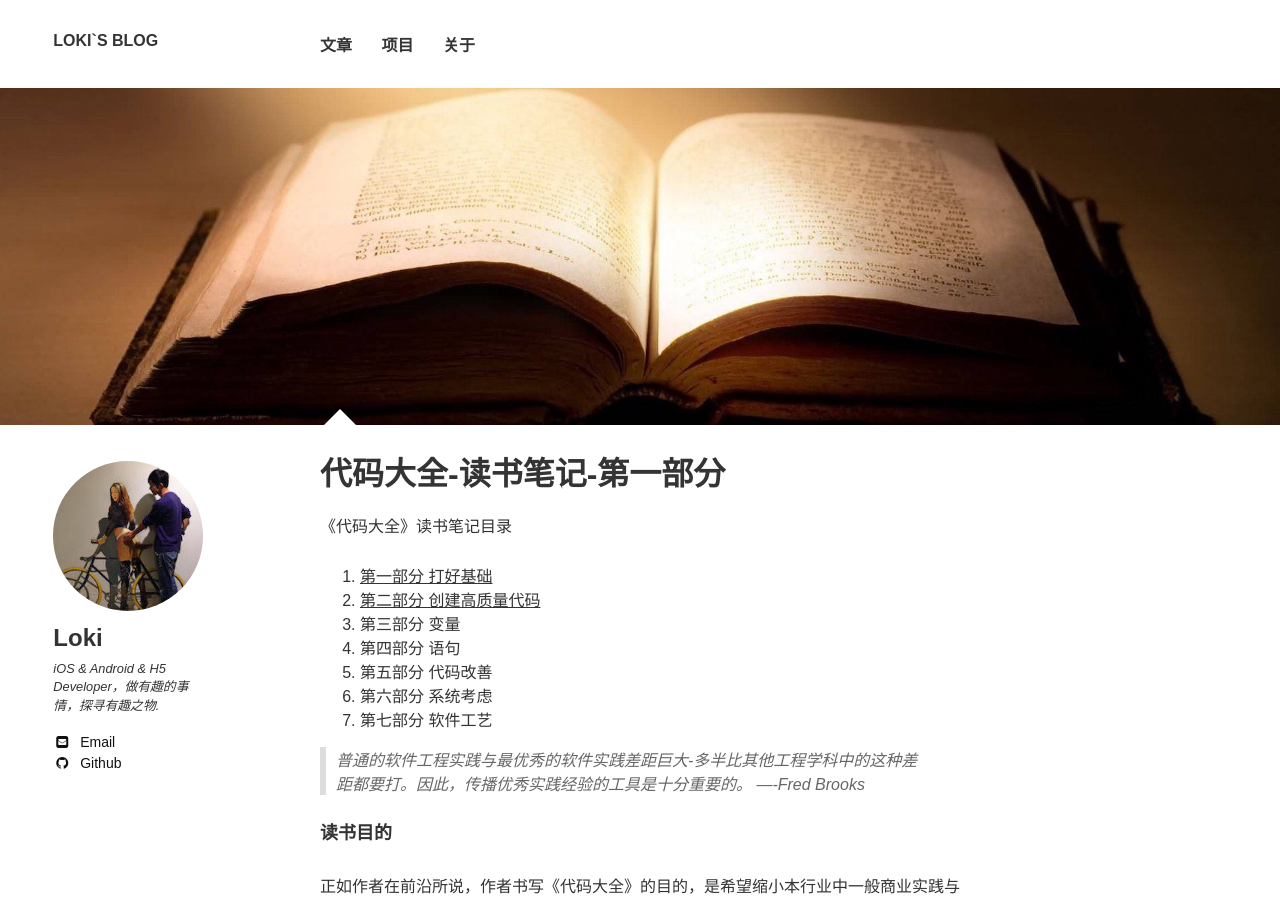
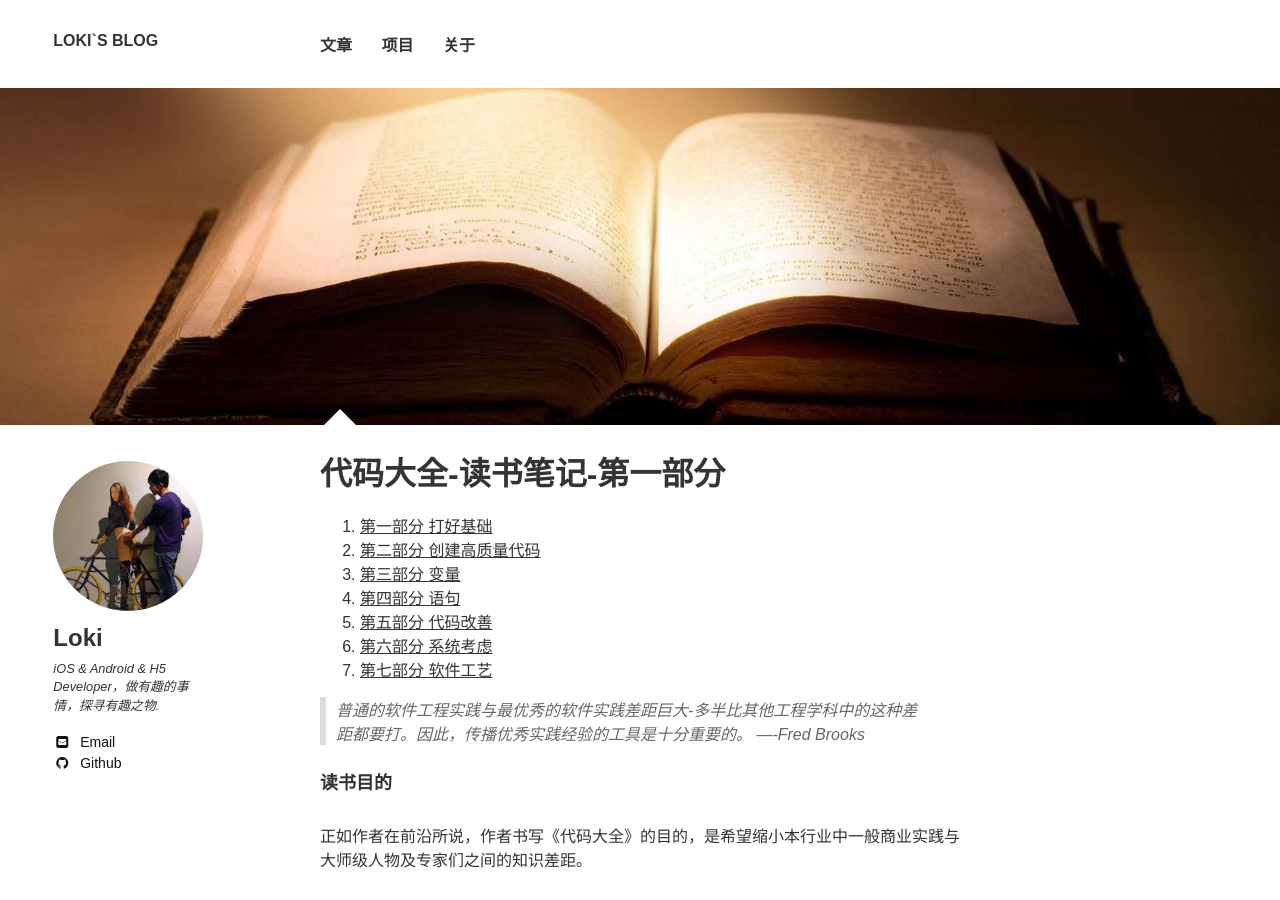
Before and after one commit to yang7229693/yang7229693.github.io, a Jekyll site: the page built from _posts/2015-10-30-code-complete-note-part-1.md, in a window 1280 px wide and 900 px high. Built offline with Jekyll 4.4.1, drawn with Linux system fonts in a browser that asks for light colours; comment, search, counter and statistics services are not loaded.

Commit message:
code complete url

```diff
--- a/_posts/2015-10-30-code-complete-note-part-1.md
+++ b/_posts/2015-10-30-code-complete-note-part-1.md
@@ -9,15 +9,13 @@ image:
   feature: pic-book-1.jpg
 ---
 
-《代码大全》读书笔记目录
-
 1. [第一部分 打好基础](http://www.whysodiao.com/reading-notes/code-complete-note-part-1/)
 2. [第二部分 创建高质量代码](http://www.whysodiao.com/reading-notes/code-complete-note-part-2/)
-3. 第三部分 变量
-4. 第四部分 语句
-5. 第五部分 代码改善
-6. 第六部分 系统考虑
-7. 第七部分 软件工艺
+3. [第三部分 变量](http://www.whysodiao.com/reading-notes/code-complete-note-part-3/)
+4. [第四部分 语句](http://www.whysodiao.com/reading-notes/code-complete-note-part-4/)
+5. [第五部分 代码改善](http://www.whysodiao.com/reading-notes/code-complete-note-part-5/)
+6. [第六部分 系统考虑](http://www.whysodiao.com/reading-notes/code-complete-note-part-6/)
+7. [第七部分 软件工艺](http://www.whysodiao.com/reading-notes/code-complete-note-part-7/)
 
 >普通的软件工程实践与最优秀的软件实践差距巨大-多半比其他工程学科中的这种差距都要打。因此，传播优秀实践经验的工具是十分重要的。     ----Fred Brooks
 
```
Also changed, not shown: _posts/2017-05-31-code-complete-note-part-2.md (+5 -6 lines), 1 other file.
